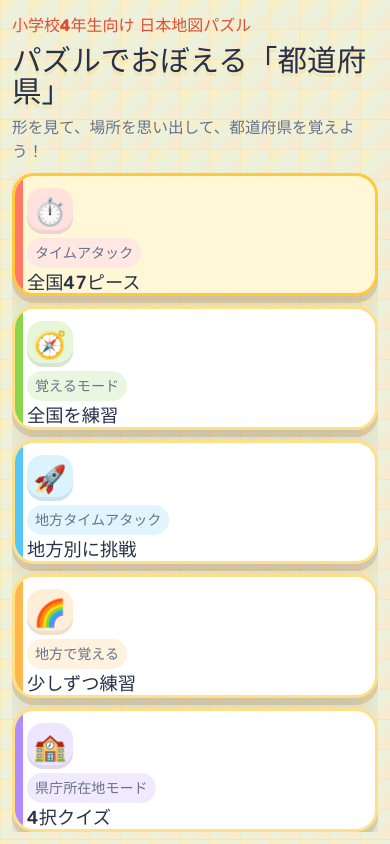
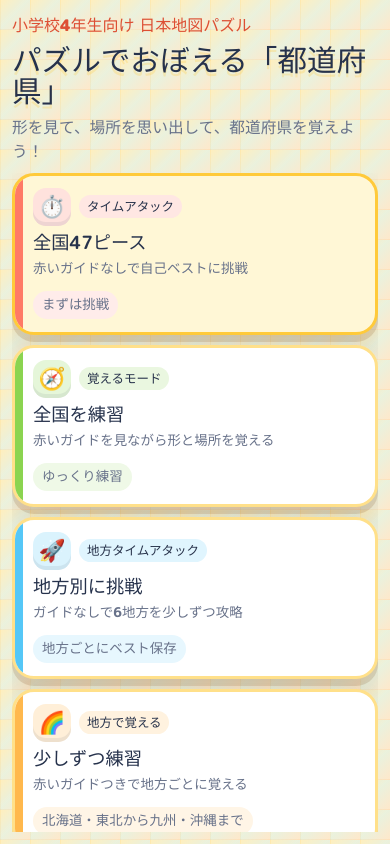
Before and after one commit to Kou-no1/todofuken, a React (Vite) app: page / in a window 390 px wide. Built offline with nearby package versions, Linux system fonts and the light colour scheme.

Commit message:
Tighten puzzle UI interactions

```diff
--- a/src/components/Modes/ModeSelect.tsx
+++ b/src/components/Modes/ModeSelect.tsx
@@ -1,6 +1,16 @@
 import { APP_NAME } from "../../constants";
 import { loadBestTime } from "../../hooks/useBestTime";
 import { formatClock } from "../../utils/timeFormat";
+
+type ModeCardProps = {
+  className: string;
+  emoji: string;
+  label: string;
+  title: string;
+  description: string;
+  meta: string;
+  onClick: () => void;
+};
 
 type ModeSelectProps = {
   onNationalLearn: () => void;
@@ -9,6 +19,22 @@ type ModeSelectProps = {
   onRegionTimeAttack: () => void;
   onCapitalQuiz: () => void;
 };
+
+function ModeCard({ className, emoji, label, title, description, meta, onClick }: ModeCardProps) {
+  return (
+    <button type="button" className={className} onClick={onClick}>
+      <span className="mode-card-top">
+        <span className="mode-emoji" aria-hidden="true">
+          {emoji}
+        </span>
+        <span className="mode-label">{label}</span>
+      </span>
+      <strong>{title}</strong>
+      <span className="mode-description">{description}</span>
+      <small className="mode-meta">{meta}</small>
+    </button>
+  );
+}
 
 export function ModeSelect({
   onNationalLearn,
@@ -30,51 +56,51 @@ export function ModeSelect({
       </section>
 
       <section className="mode-grid" aria-label="モード選択">
-        <button type="button" className="mode-card primary-mode mode-red" onClick={onNationalTimeAttack}>
-          <span className="mode-emoji" aria-hidden="true">
-            ⏱️
-          </span>
-          <span className="mode-label">タイムアタック</span>
-          <strong>全国47ピース</strong>
-          <span>赤いガイドなしで自己ベストに挑戦</span>
-          {nationalBest ? <small>ベスト {formatClock(nationalBest.bestTimeSeconds)}</small> : <small>まずは挑戦</small>}
-        </button>
-        <button type="button" className="mode-card mode-green" onClick={onNationalLearn}>
-          <span className="mode-emoji" aria-hidden="true">
-            🧭
-          </span>
-          <span className="mode-label">覚えるモード</span>
-          <strong>全国を練習</strong>
-          <span>赤いガイドを見ながら形と場所を覚える</span>
-          {learnBest ? <small>練習ベスト {formatClock(learnBest.bestTimeSeconds)}</small> : <small>ゆっくり練習</small>}
-        </button>
-        <button type="button" className="mode-card mode-blue" onClick={onRegionTimeAttack}>
-          <span className="mode-emoji" aria-hidden="true">
-            🚀
-          </span>
-          <span className="mode-label">地方タイムアタック</span>
-          <strong>地方別に挑戦</strong>
-          <span>ガイドなしで6地方を少しずつ攻略</span>
-          <small>地方ごとにベスト保存</small>
-        </button>
-        <button type="button" className="mode-card mode-orange" onClick={onRegionLearn}>
-          <span className="mode-emoji" aria-hidden="true">
-            🌈
-          </span>
-          <span className="mode-label">地方で覚える</span>
-          <strong>少しずつ練習</strong>
-          <span>赤いガイドつきで地方ごとに覚える</span>
-          <small>北海道・東北から九州・沖縄まで</small>
-        </button>
-        <button type="button" className="mode-card mode-purple" onClick={onCapitalQuiz}>
-          <span className="mode-emoji" aria-hidden="true">
-            🏫
-          </span>
-          <span className="mode-label">県庁所在地モード</span>
-          <strong>4択クイズ</strong>
-          <span>県名から県庁所在地を選ぶ</span>
-          {quizBest ? <small>全国ベスト {formatClock(quizBest.bestTimeSeconds)}</small> : <small>タイムも記録</small>}
-        </button>
+        <ModeCard
+          className="mode-card primary-mode mode-red"
+          emoji="⏱️"
+          label="タイムアタック"
+          title="全国47ピース"
+          description="赤いガイドなしで自己ベストに挑戦"
+          meta={nationalBest ? `ベスト ${formatClock(nationalBest.bestTimeSeconds)}` : "まずは挑戦"}
+          onClick={onNationalTimeAttack}
+        />
+        <ModeCard
+          className="mode-card mode-green"
+          emoji="🧭"
+          label="覚えるモード"
+          title="全国を練習"
+          description="赤いガイドを見ながら形と場所を覚える"
+          meta={learnBest ? `練習ベスト ${formatClock(learnBest.bestTimeSeconds)}` : "ゆっくり練習"}
+          onClick={onNationalLearn}
+        />
+        <ModeCard
+          className="mode-card mode-blue"
+          emoji="🚀"
+          label="地方タイムアタック"
+          title="地方別に挑戦"
+          description="ガイドなしで6地方を少しずつ攻略"
+          meta="地方ごとにベスト保存"
+          onClick={onRegionTimeAttack}
+        />
+        <ModeCard
+          className="mode-card mode-orange"
+          emoji="🌈"
+          label="地方で覚える"
+          title="少しずつ練習"
+          description="赤いガイドつきで地方ごとに覚える"
+          meta="北海道・東北から九州・沖縄まで"
+          onClick={onRegionLearn}
+        />
+        <ModeCard
+          className="mode-card mode-purple"
+          emoji="🏫"
+          label="県庁所在地モード"
+          title="4択クイズ"
+          description="県名から県庁所在地を選ぶ"
+          meta={quizBest ? `全国ベスト ${formatClock(quizBest.bestTimeSeconds)}` : "タイムも記録"}
+          onClick={onCapitalQuiz}
+        />
       </section>
     </main>
   );
--- a/src/components/Modes/PrefecturePuzzleMode.tsx
+++ b/src/components/Modes/PrefecturePuzzleMode.tsx
@@ -224,7 +224,7 @@ export function PrefecturePuzzleMode({
       const target = active ? prefectureById.get(active.prefectureId) : undefined;
       const rect = svgRef.current?.getBoundingClientRect();
 
-      if (!active || !target || !rect || phase !== "playing") {
+      if (!isLearningMode || !active || !target || !rect || phase !== "playing") {
         setDropPreviewId(undefined);
         return;
       }
@@ -234,7 +234,7 @@ export function PrefecturePuzzleMode({
       const dropPoint = pointFromClientPosition(clientX, clientY, rect, viewport.viewBox);
       setDropPreviewId(isInsideMap && isDropCorrect(target, dropPoint) ? target.id : undefined);
     },
-    [drag.activeDrag, phase, viewport.viewBox]
+    [drag.activeDrag, isLearningMode, phase, viewport.viewBox]
   );
 
   const finishDrop = useCallback(
--- a/src/components/Puzzle/DragLayer.tsx
+++ b/src/components/Puzzle/DragLayer.tsx
@@ -3,6 +3,8 @@ import { getRegionColor } from "../../data/regionColors";
 import type { ActiveDrag } from "../../hooks/useDragAndDrop";
 import type { Prefecture } from "../../types/puzzle";
 import { viewBoxToString } from "../../utils/geometry";
+
+const DRAG_GHOST_OFFSET_Y = 58;
 
 type DragLayerProps = {
   activeDrag: ActiveDrag | null;
@@ -26,7 +28,7 @@ export function DragLayer({ activeDrag, prefecture }: DragLayerProps) {
     <div
       className="drag-layer"
       style={{
-        transform: `translate(${activeDrag.clientX}px, ${activeDrag.clientY}px)`,
+        transform: `translate(${activeDrag.clientX}px, ${activeDrag.clientY - DRAG_GHOST_OFFSET_Y}px)`,
         "--region-main": color.main,
         "--region-soft": color.soft,
         "--region-ink": color.ink
@@ -36,7 +38,6 @@ export function DragLayer({ activeDrag, prefecture }: DragLayerProps) {
       <svg viewBox={viewBoxToString(viewBox)} focusable="false">
         <path d={prefecture.path} />
       </svg>
-      <span>{prefecture.name}</span>
     </div>
   );
 }
--- a/src/styles/global.css
+++ b/src/styles/global.css
@@ -219,7 +219,7 @@ button:focus-visible {
   min-height: 0;
   overflow: auto;
   display: grid;
-  align-content: center;
+  align-content: start;
   gap: 14px;
   scrollbar-width: thin;
 }
@@ -235,7 +235,6 @@ button:focus-visible {
 .mode-card,
 .region-card {
   position: relative;
-  display: grid;
   gap: 8px;
   text-align: left;
   border: 3px solid #ffe08a;
@@ -248,6 +247,19 @@ button:focus-visible {
   box-shadow: var(--button-shadow);
   overflow: hidden;
   transition: transform 140ms ease, box-shadow 140ms ease, border-color 140ms ease;
+}
+
+.mode-card {
+  display: flex;
+  flex-direction: column;
+  align-items: flex-start;
+  justify-content: flex-start;
+  min-height: 174px;
+  padding-left: clamp(20px, 2.2vw, 26px);
+}
+
+.region-card {
+  display: grid;
 }
 
 .mode-card::before,
@@ -290,39 +302,68 @@ button:focus-visible {
   --card-accent: #b28cff;
 }
 
+.mode-card-top {
+  display: flex;
+  align-items: center;
+  gap: 9px;
+  width: 100%;
+  min-width: 0;
+}
+
 .mode-emoji {
   width: 46px;
   height: 46px;
+  flex: 0 0 46px;
   display: grid;
   place-items: center;
   border-radius: 16px;
   background: color-mix(in srgb, var(--card-accent, #ffb703) 22%, white);
   font-size: 1.65rem;
+  line-height: 1;
   box-shadow: inset 0 -4px 0 rgba(39, 50, 74, 0.08);
 }
 
 .mode-label {
-  width: fit-content;
+  min-width: 0;
   padding: 4px 8px;
   border-radius: 999px;
   background: color-mix(in srgb, var(--card-accent, #ffb703) 18%, white);
   color: #27324a;
   font-size: 0.88rem;
   font-weight: 900;
+  line-height: 1.25;
 }
 
 .mode-card strong,
 .region-card strong {
+  display: block;
+  color: #26324c;
   font-size: clamp(1.2rem, 2.2vw, 1.7rem);
   line-height: 1.2;
 }
 
-.mode-card span,
+.mode-description,
 .region-card span,
 .mode-card small,
 .region-card small {
   color: var(--muted);
   font-weight: 800;
+}
+
+.mode-description {
+  line-height: 1.42;
+}
+
+.mode-meta {
+  margin-top: auto;
+  display: inline-flex;
+  align-items: center;
+  min-height: 28px;
+  padding: 4px 9px;
+  border-radius: 999px;
+  background: color-mix(in srgb, var(--card-accent, #ffb703) 14%, white);
+  color: #27324a;
+  line-height: 1.25;
 }
 
 .select-heading {
@@ -679,42 +720,32 @@ button:focus-visible {
   position: fixed;
   left: 0;
   top: 0;
-  width: 118px;
-  min-height: 96px;
+  width: 116px;
+  height: 96px;
   display: grid;
-  grid-template-rows: 58px auto;
   place-items: center;
   pointer-events: none;
   z-index: 40;
   translate: -50% -50%;
-  border: 2px solid rgba(255, 255, 255, 0.9);
-  border-radius: 20px;
-  background: rgba(255, 255, 255, 0.42);
-  box-shadow: 0 22px 42px rgba(39, 50, 74, 0.28);
-  font-weight: 900;
-  color: var(--region-ink, #4a3200);
-  scale: 1.08;
-  backdrop-filter: blur(2px);
-  will-change: transform, scale;
+  scale: 1.12;
+  filter: drop-shadow(0 18px 24px rgba(39, 50, 74, 0.26)) drop-shadow(0 4px 8px rgba(39, 50, 74, 0.18));
+  will-change: transform, scale, filter;
   animation: lift-piece 180ms ease-out;
 }
 
 .drag-layer svg {
-  width: 86px;
-  height: 58px;
+  width: 100%;
+  height: 100%;
+  overflow: visible;
 }
 
 .drag-layer path {
-  fill: transparent;
+  fill: color-mix(in srgb, var(--region-main, #ffd96a) 72%, white);
   fill-rule: evenodd;
-  stroke: var(--region-ink, #8b5e00);
-  stroke-width: 1.55;
+  fill-opacity: 0.76;
+  stroke: rgba(255, 255, 255, 0.32);
+  stroke-width: 0.35;
   vector-effect: non-scaling-stroke;
-  filter: drop-shadow(0 3px 5px rgba(39, 50, 74, 0.2));
-}
-
-.drag-layer span {
-  font-size: 0.95rem;
 }
 
 .countdown {
@@ -1100,14 +1131,35 @@ button:focus-visible {
 
   .mode-card,
   .region-card {
-    min-height: 104px;
-    padding: 12px;
-    gap: 4px;
+    min-height: 162px;
+    padding: 12px 12px 13px 18px;
+    gap: 6px;
   }
 
   .mode-card strong,
   .region-card strong {
     font-size: 1.14rem;
+  }
+
+  .mode-card-top {
+    gap: 8px;
+  }
+
+  .mode-emoji {
+    width: 38px;
+    height: 38px;
+    flex-basis: 38px;
+    border-radius: 13px;
+    font-size: 1.35rem;
+  }
+
+  .mode-label {
+    font-size: 0.78rem;
+  }
+
+  .mode-description,
+  .mode-meta {
+    font-size: 0.84rem;
   }
 
   .puzzle-screen {
```
Also changed, not shown: 4 other files (tests, documents, lock files or other folders).
